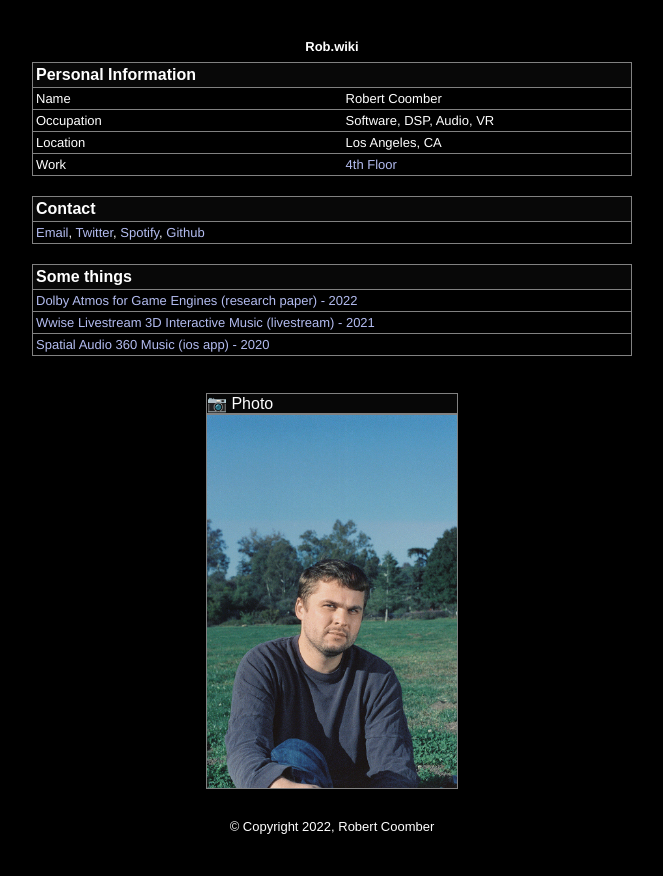
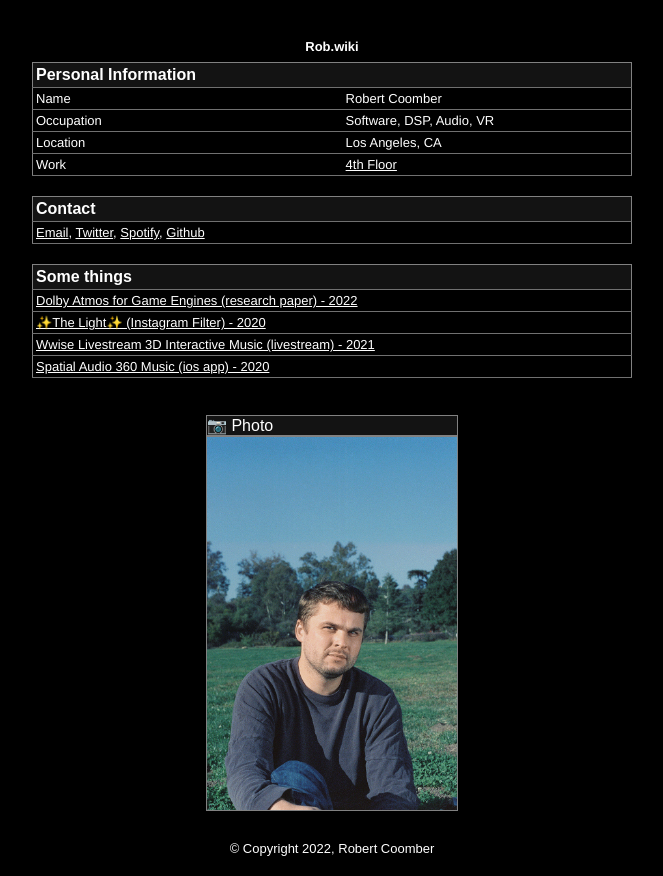
Before and after one commit to robertncoomber/r0bwiki, a React (Create React App) app: page / in a window 1280 px wide. Shown: the whole page, without its empty margins (308-971 px from the left). Before the commit the page ends 854 px from the top, so only its background shows below. Built offline with nearby package versions, Linux system fonts and the light colour scheme.

Commit message:
updated color

```diff
--- a/src/NoteEntry.js
+++ b/src/NoteEntry.js
@@ -6,7 +6,7 @@ export default function NoteEntry() {
         <div className="notesEntry">
             <Link to="/">Home</Link>
             <h1>Learning to Code C# for Unity</h1>
-            <p>5/27/2022 - <em>This is targeted to people who are learning to learn C# and Unity.</em></p>
+            <p>5/27/2022 - <em>This is targeted to people who are wanting to learn C# and Unity.</em></p>
             <h2>Getting Started</h2>
             <p>Learn the basics of <a href="https://www.udemy.com/course/csharp-tutorial-for-beginners/" target="_blank" rel="noopener">OOP and C# Programming</a>. Learn and understand Variables, Functions, Classes, Enums, Control Flow, Arrays, Inheritance, Lists, Reading and Writing files, namespaces/using. Use lessons that require you to write code and work through problems. You need to have github cli/desktop working by this time.</p>
             <h2>Start Unity</h2>
--- a/src/Notes.js
+++ b/src/Notes.js
@@ -21,7 +21,13 @@ export default function Notes() {
                 </tr>
                 <tr>
                     <td className="tableP">
-                        <a href="https://www.4th-floor.com/research/dolby-atmos-for-game-engines">Wwise Livestream 3D Interactive Music (livestream) - 2021</a>
+                        <a href="https://www.instagram.com/ar/153264500082040/">✨The Light✨ (Instagram Filter) - 2020</a>
+                    </td>
+                    <th></th>
+                </tr>
+                <tr>
+                    <td className="tableP">
+                        <a href="https://www.youtube.com/watch?v=uVb1ZTVCjvE">Wwise Livestream 3D Interactive Music (livestream) - 2021</a>
                     </td>
                     <th></th>
                 </tr>
@@ -32,7 +38,6 @@ export default function Notes() {
                     <th></th>
                 </tr>
 
-
             </table>
         </div >
     )
--- a/src/portraitStyle.css
+++ b/src/portraitStyle.css
@@ -15,6 +15,6 @@
     width: 250px;
     font-weight: 400;
     font-size: medium;
-    background-color: #070707;
+    background-color: #131313;
     border: 1px solid #818181;
 }
--- a/src/robsTableStyles.css
+++ b/src/robsTableStyles.css
@@ -17,21 +17,20 @@ td,
 th {
     text-align: left;
     font-size: medium;
-    border-bottom: 1px solid #818181;
+    border-bottom: 1px solid #707070;
     padding: 3px;
 }
 
 tr:first-child {
-    background-color: #080808;
+    background-color: #131313;
 }
 
 a {
-    color: rgb(179, 188, 240);
-    text-decoration: none;
+    color: #ffffff;
 }
 
 a:hover {
-    color: rgb(255, 255, 255);
+    color: rgb(138, 138, 138);
     text-decoration: underline;
 }
 
@@ -59,3 +58,11 @@ a:active {
     font-size: small;
     color: #ffffff;
 }
+
+.tableTitle {
+    font-family: Helvetica, sans-serif;
+    font-weight: 300;
+    font-size: small;
+    color: #ffffff;
+    background-color: #4b4b4b;
+}
```
